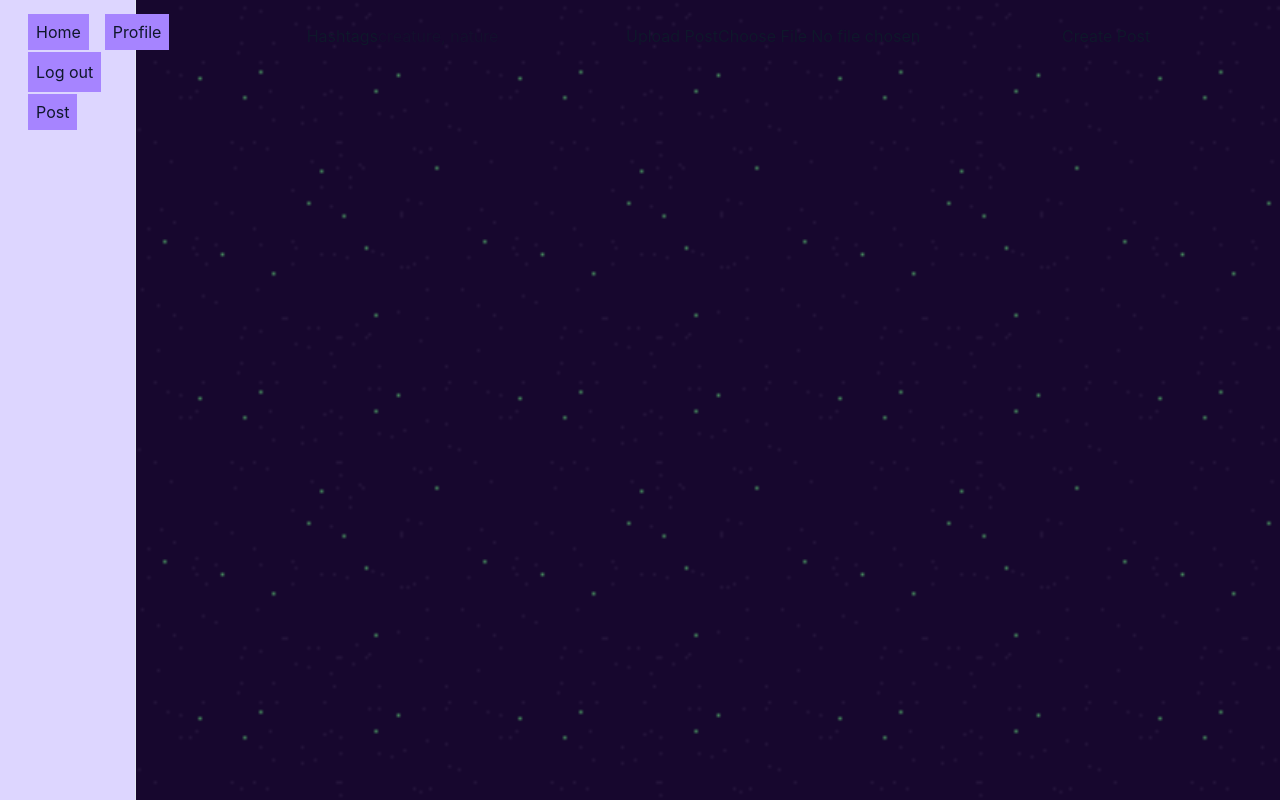
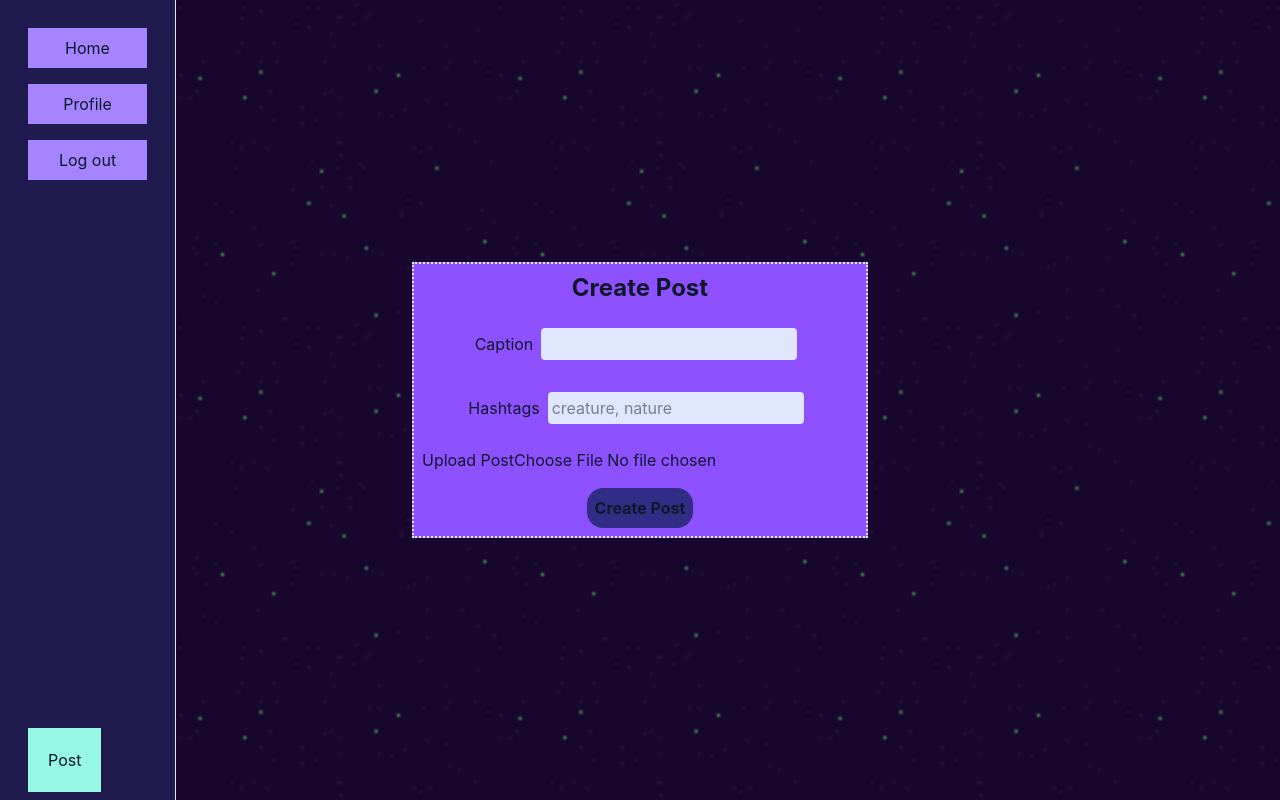
Before and after one commit to Lenn-lolz/IMY220_CreatureFeature, a React app in the folder frontend/: page /CreatePost in a window 1280 px wide. Built offline with nearby package versions, Linux system fonts and the light colour scheme; the HTML template or start-up script is replaced by a standard one.

Commit message:
Tailwind for CreatePost,nav and post

```diff
--- a/frontend/src/Components/Create_Post.jsx
+++ b/frontend/src/Components/Create_Post.jsx
@@ -17,16 +17,14 @@ function Create_Post() {
             setError("You must be logged in to create a post.");
             return;
         }
-        if (caption.trim() === "") {
+        if (caption.trim() ==="") {
             setError("Caption cannot be empty.");
             return;
         }
-
         setError("");
         setMessage("");
 
         try {
-
             const response = await fetch("http://localhost:3000/api/posts", {
                 method: "POST",
                 headers: {
@@ -64,16 +62,16 @@ function Create_Post() {
     };
 
     return (
-        <div className="Create_Post">
+        <div className="min-h-screen flex flex-col items-center justify-center">
 
-            <form onSubmit={handleSubmit}>
-                <h2>Create Post</h2>
+            <form className="border-2 border-dotted border-indigo-100 bg-violet-500 flex flex-col items-center gap-4 p-2" onSubmit={handleSubmit}>
+                <h2 className="font-bold text-2xl">Create Post</h2>
                 <label>Caption
-                    <input type="text" value={caption} onChange={(e) => setCaption(e.target.value)}/>
+                    <input className="bg-indigo-100 p-1 m-2 rounded" type="text" value={caption} onChange={(e) => setCaption(e.target.value)}/>
                 </label>
 
                 <label>Hashtags
-                    <input type="text" placeholder="creature, nature" onChange={(e) => {
+                    <input className="bg-indigo-100 p-1 m-2 rounded" type="text" placeholder="creature, nature" onChange={(e) => {
                             const hashtags = e.target.value.split(",").map((tag) => tag.trim()).filter((tag) => tag !== "");
                             setHashtags(hashtags);
                         }}
@@ -84,11 +82,10 @@ function Create_Post() {
                     <input type="file" id="profile-pic" name="profilePic" accept="image/png, image/jpeg"/>
                 </label>
 
-                {error && <p>{error}</p>}
-
+                {error && <p className="bg-red-400 p-1 m-1 text-red-950 m-1 rounded">{error}</p>}
                 {message && <p>{message}</p>}
 
-                <button type="submit">Create Post</button>
+                <button className="font-bold bg-indigo-900 p-2 rounded-2xl hover:bg-indigo-400" type="submit">Create Post</button>
             </form>
 
         </div>
--- a/frontend/src/Components/Navigation.jsx
+++ b/frontend/src/Components/Navigation.jsx
@@ -9,11 +9,11 @@ function Navigation() {
         navigate("/splash");
     }
     return (
-        <nav className="fixed top-0 left-0 z-40 h-screen w-34 border-r border-slate-200 bg-violet-200 p-5" >
-            <Link to="/" className="bg-violet-400 p-2 m-2">Home</Link>
-            <Link to="/profile" className="bg-violet-400 p-2 m-2">Profile</Link>
+        <nav className="fixed top-0 left-0 z-40 h-screen w-44 border-r border-slate-200 bg-indigo-950 p-5 flex flex-col" >
+            <Link to="/" className=" text-center bg-violet-400 p-2 m-2">Home</Link>
+            <Link to="/profile" className="text-center bg-violet-400 p-2 m-2">Profile</Link>
             <button className="bg-violet-400 p-2 m-2" onClick={handleLogout}>Log out</button>
-            <Link to="/CreatePost" className="bg-violet-400 p-2 m-2"><button>Post</button></Link>
+            <Link to="/CreatePost" className="fixed bottom-0 text-center bg-teal-200 p-5 m-2"><button>Post</button></Link>
         </nav>
     );
 }
--- a/frontend/src/Components/Post.jsx
+++ b/frontend/src/Components/Post.jsx
@@ -44,15 +44,18 @@ function Post({ post ,onDelete }) {
     }
 
     return (
-        <div className="post">
-            <h3>{post.user ? post.user.username :"Unknown user"}</h3>
-            <p>{post.caption}</p>
+        <div className="bg-sky-950 text-violet-100/80 p-1 flex flex-col justify-center items-center border-2 border-dotted">
+            {!isOwnPost && (
+                <h3 className="text-3xl">{post.user ? post.user.username :"Unknown user"}</h3>
+            )}
+
+            <h3 className="text-2xl font-bold">{post.caption}</h3>
             <p> #{post.hashtags.join(" #")}</p>
             <p> Likes: {post.likes}</p>
             {isOwnPost && (
-                <div>
-                    <button onClick={deletePost}>Delete Post</button>
-                    <button onClick={() => navigate(`/editPost/${post._id}`)}>Edit Post</button>
+                <div className="flex">
+                    <button className="bg-amber-400 p-1 m-1 text-sky-950 hover:bg-amber-800" onClick={deletePost}>Delete Post</button>
+                    <button className="bg-amber-400 p-1 m-1 text-sky-950 hover:bg-amber-800" onClick={() => navigate(`/editPost/${post._id}`)}>Edit Post</button>
                 </div>
             )
             }
```
